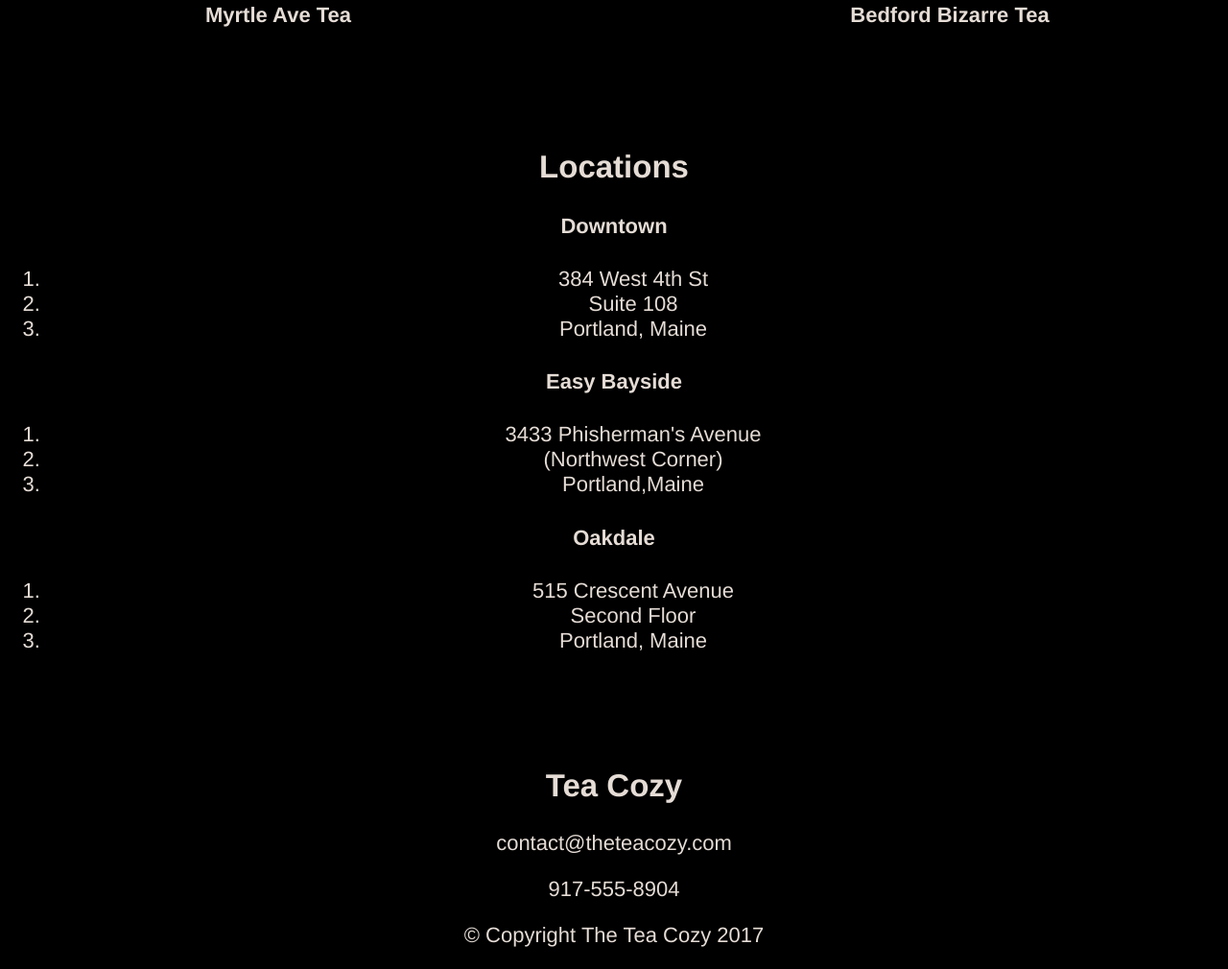
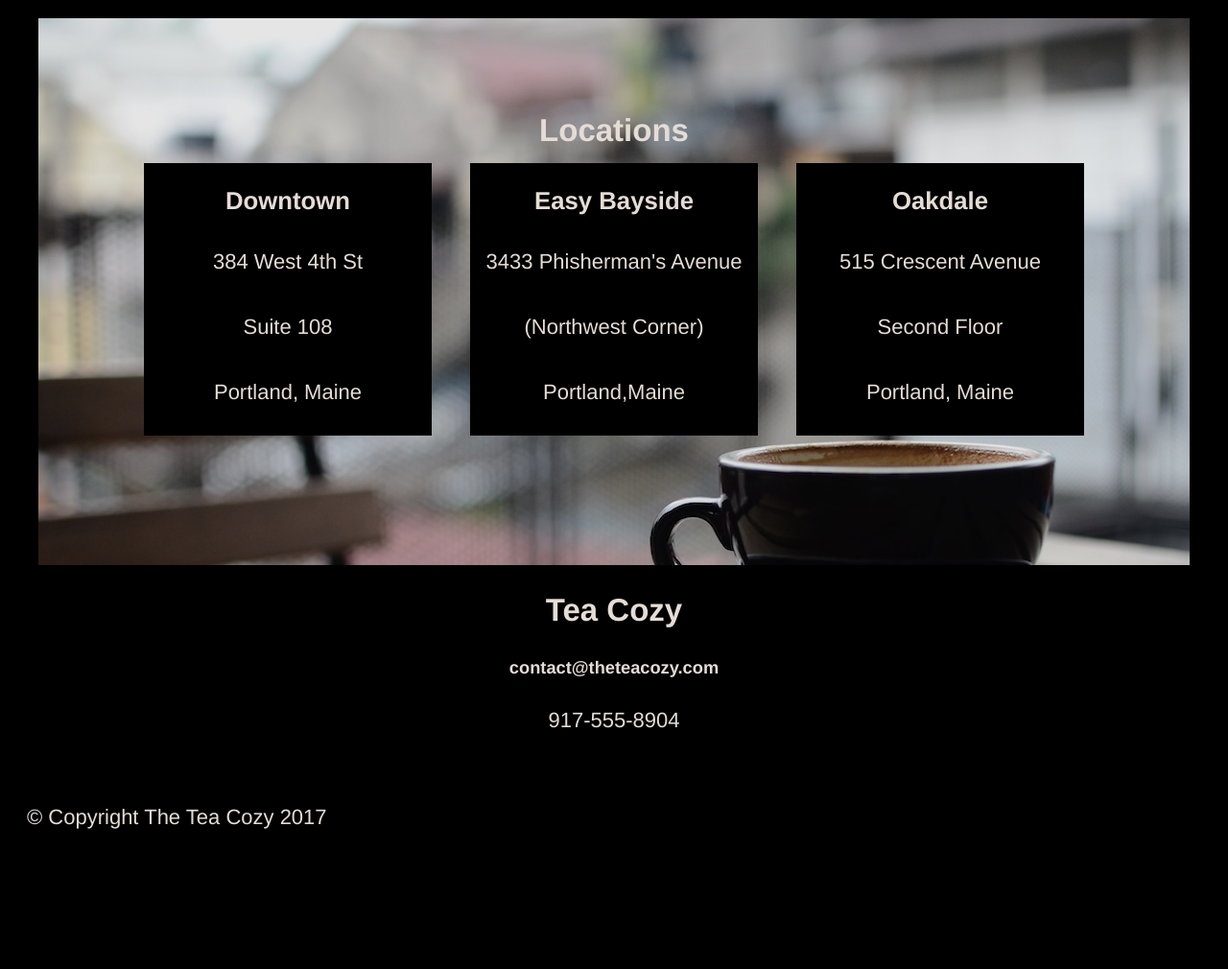
Before and after one commit to nvamsikrishna05/Tea-COzy, a plain HTML site: page index.html in a window 1280 px wide. Shown: the part 1521-2531 px from the top of the page at 96% size. After the commit the page ends 2408 px from the top, so only its background shows below. Drawn offline with Linux system fonts and the light colour scheme.

Commit message:
Added the Contact and Footer Styles

```diff
--- a/index.html
+++ b/index.html
@@ -66,37 +66,34 @@
     <!--  Locations -->
     <div id="locations" class="container">
         <h2>Locations</h2>
-        <div class="location">
-            <h4>Downtown</h4>
-            <ol>
-                <li>384 West 4th St</li>
-                <li>Suite 108</li>
-                <li>Portland, Maine</li>
-            </ol>
-        </div>
-        <div class="location">
-            <h4>Easy Bayside</h4>
-            <ol>
-                <li>3433 Phisherman's Avenue</li>
-                <li>(Northwest Corner)</li>
-                <li>Portland,Maine</li>
-            </ol>
-        </div>
-        <div class="location">
-            <h4>Oakdale</h4>
-            <ol>
-                <li>515 Crescent Avenue</li>
-                <li>Second Floor</li>
-                <li>Portland, Maine</li>
-            </ol>
+        <div id="places">
+            <div class="location">
+                <h3>Downtown</h3>
+                <p>384 West 4th St</p>
+                <p>Suite 108</p>
+                <p>Portland, Maine</p>
+            </div>
+            <div class="location">
+                <h3>Easy Bayside</h3>
+                <p>3433 Phisherman's Avenue</p>
+                <p>(Northwest Corner)</p>
+                <p>Portland,Maine</p>
+
+            </div>
+            <div class="location">
+                <h3>Oakdale</h3>
+                <p>515 Crescent Avenue</p>
+                <p>Second Floor</p>
+                <p>Portland, Maine</p>
+            </div>
         </div>
     </div>
     <!-- Locations ends  -->
 
     <!-- Contact Info  -->
-    <div id="contact" class="container">
+    <div id="contact">
         <h2>Tea Cozy</h2>
-        <p>contact@theteacozy.com</p>
+        <h5>contact@theteacozy.com</h5>
         <p>917-555-8904</p>
     </div>
     <!--  Contact info ends  -->
--- a/resources/css/styles.css
+++ b/resources/css/styles.css
@@ -65,7 +65,7 @@ header #main-nav a{
 
 #featured-tea .row{
     display: flex;
-    justify-content: space-between;
+    justify-content: space-around;
     margin: 0 auto;
 }
 
@@ -77,3 +77,41 @@ header #main-nav a{
     width: 300px;
     height: 200px;
 }
+
+#featured-tea .menu-item h4{
+    margin-top: 10px;
+}
+
+#locations{
+    width: 1200px;
+    height: 500px;
+    background-image: url("../images/background.jpg");
+}
+
+#places{
+    display: flex;
+    justify-content: center;
+}
+
+#locations h2{
+    margin-bottom: 0px;
+}
+
+#places .location{
+    background-color: black;
+    width: 300px;
+    margin: 15px 20px;
+}
+
+#places .location p{
+    padding: 10px 0;
+}
+
+#contact{
+    height: 200px;
+}
+
+footer p{
+    text-align: left;
+    margin-left: 20px;
+}
```
